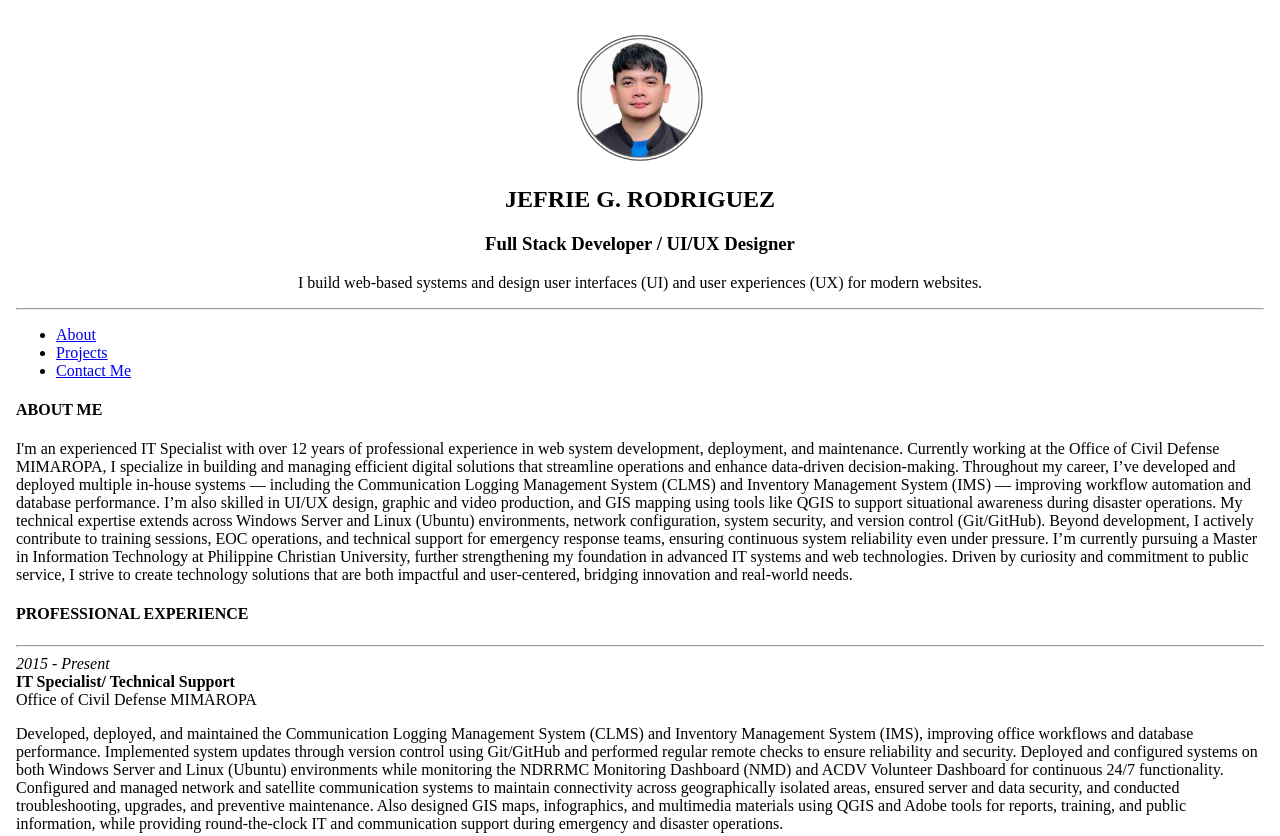
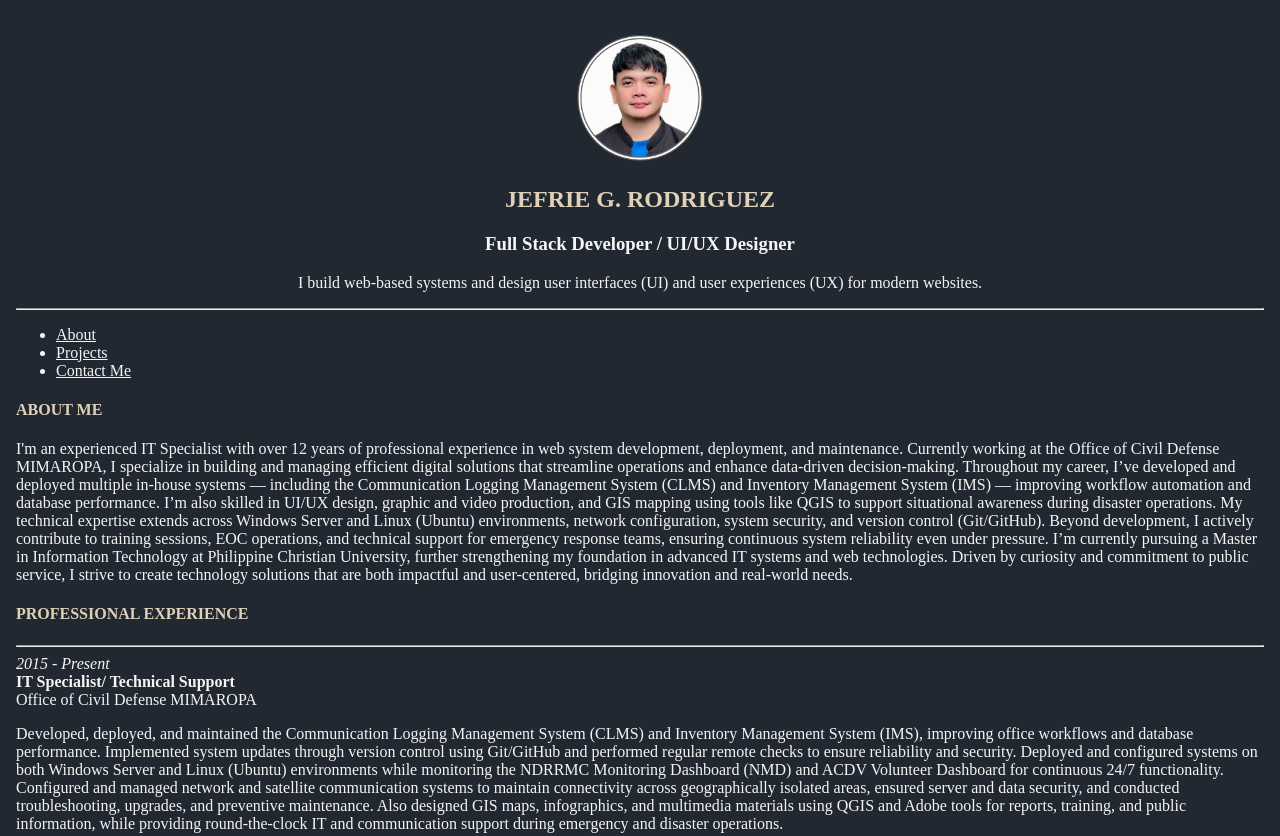
Before and after one commit to jef-ui/html-portfolio, a plain HTML site: page index.html in a window 1280 px wide. Shown: the top 836 px of the page. Drawn offline with Linux system fonts and the light colour scheme.

Commit message:
modif 103025

```diff
--- a/style.css
+++ b/style.css
@@ -1,3 +1,8 @@
+* {
+  background-color: #222831;
+  color: whitesmoke;
+}
+
 body {
         font-family: Times New Roman;
         margin: 1rem;
@@ -26,3 +31,11 @@ h3 {
   justify-content: center;
   align-items: center;
 }
+
+h2 {
+  color: #DFD0B8;
+}
+
+h4 {
+  color:#DFD0B8;
+}
```
